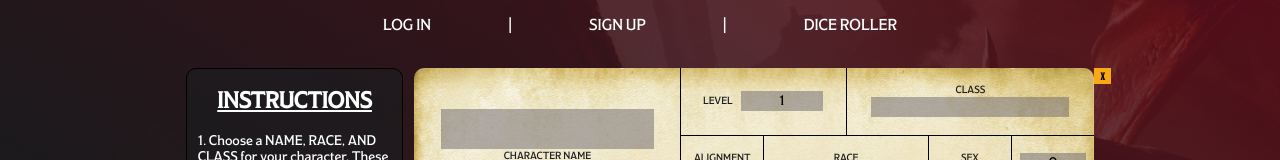
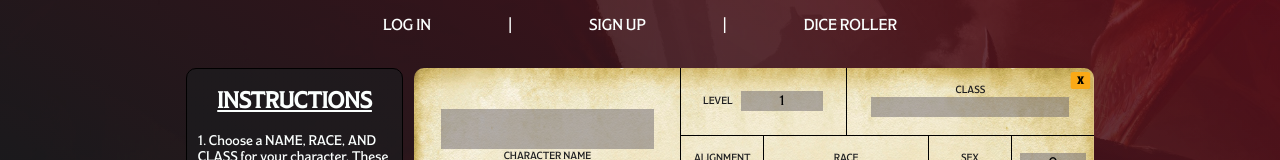
Before and after one commit to inclusivexor95/project-4, a React (Create React App) app: page /characters/new in a window 1280 px wide. Shown: the top 160 px of the page. Built offline with nearby package versions, Linux system fonts and the light colour scheme.

Commit message:
more charcreate styling

```diff
--- a/src/components/CharCreate/CharCreate.css
+++ b/src/components/CharCreate/CharCreate.css
@@ -598,7 +598,8 @@ form#charCreateForm {
 .CharCreate input[type="submit"]#doneButton {
     position: absolute;
     bottom: 3%;
-    left: -25%;
+    /* left: calc(-14% - 4vw); */
+    left: calc(6vw - 30vh);
     padding: 1.5%;
     font-size: calc(1rem + 0.4vw);
     font-family: Tiamat Regular;
@@ -613,8 +614,8 @@ form#charCreateForm {
 
 #deleteCharContainer {
     position: absolute;
-    top: 0;
-    right: -20%;
+    top: 0.5%;
+    right: -17%;
     display: flex;
     flex-wrap: wrap;
     font-size: calc(1rem + 0.2vw);
@@ -629,6 +630,12 @@ form#charCreateForm {
     border: none;
     padding: 0 2% 2% 2%;
     visibility: hidden;
+}
+
+#deleteCharContainer > button {
+    transform: scaleX(1.5);
+    padding: 1% 3%;
+    border-radius: 0.2rem;
 }
 
 #deleteCharContainer div button {
--- a/src/components/CharCreate/CharCreate.jsx
+++ b/src/components/CharCreate/CharCreate.jsx
@@ -12,7 +12,7 @@ import { FontAwesomeIcon } from '@fortawesome/react-fontawesome';
 import { faBookOpen, faTshirt } from '@fortawesome/free-solid-svg-icons';
 
 
-const CharCreate = ({ history, match, option }) => {
+const CharCreate = ({ history, match, option, user, handleLogout }) => {
     const [charData, setCharData] = useState({
         name: '',
         race: '',
@@ -576,6 +576,8 @@ const CharCreate = ({ history, match, option }) => {
     return (
         <div className="CharCreate">
             <NavBar
+                user={user}
+                handleLogout={handleLogout}
                 path={history.location.pathname}
             />
             <div id="helpInfo">
--- a/src/components/CharList/CharList.jsx
+++ b/src/components/CharList/CharList.jsx
@@ -5,7 +5,7 @@ import NavBar from '../NavBar/NavBar';
 import charactersService from '../../utils/charactersService';
 
 
-const CharList = ({ history }) => {
+const CharList = ({ history, user, handleLogout }) => {
     const [characters, setCharacters] = useState('');
     let numDisplayed = 0;
     let charHTML = '';
@@ -57,6 +57,8 @@ const CharList = ({ history }) => {
             <h1>D&D Character Creator</h1>
             <NavBar
                 path={history.location.pathname}
+                user={user}
+                handleLogout={handleLogout}
             />
             <div id="charactersList" dangerouslySetInnerHTML={{__html: characters}} onClick={handleDetailLink}>
             </div>
--- a/src/components/NavBar/NavBar.jsx
+++ b/src/components/NavBar/NavBar.jsx
@@ -1,4 +1,5 @@
 import React from 'react';
+import { useEffect } from 'react';
 import { Link } from 'react-router-dom';
 import './NavBar.css';
 
@@ -8,8 +9,7 @@ const NavBar = ({ user, handleLogout, path }) => {
         {/^\/dice\/?$/.test(path) ?
             null :
             <React.Fragment>
-                {/* {/^\/characters\/?$/.test(path) ? null : <span>|</span>} */}
-                <span>|</span>
+                {/^\/characters\/?$/.test(path) ? null : <span>|</span>}
                 <Link to='/dice'>DICE ROLLER</Link>
             </React.Fragment>
         }
--- a/src/pages/CharPage/CharPage.jsx
+++ b/src/pages/CharPage/CharPage.jsx
@@ -20,12 +20,16 @@ const CharPage = ({ user, handleLogout, history }) => {
             }/>
             <Route exact path='/characters/new' render={() =>
                 <CharCreate
+                    user={user}
+                    handleLogout={handleLogout}
                     option='create'
                     history={history}
                 />
             }/>
             <Route exact path='/characters/:charId' render={({ match }) =>
                 <CharCreate
+                    user={user}
+                    handleLogout={handleLogout}
                     match={match}
                     option='detail'
                     history={history}
```
